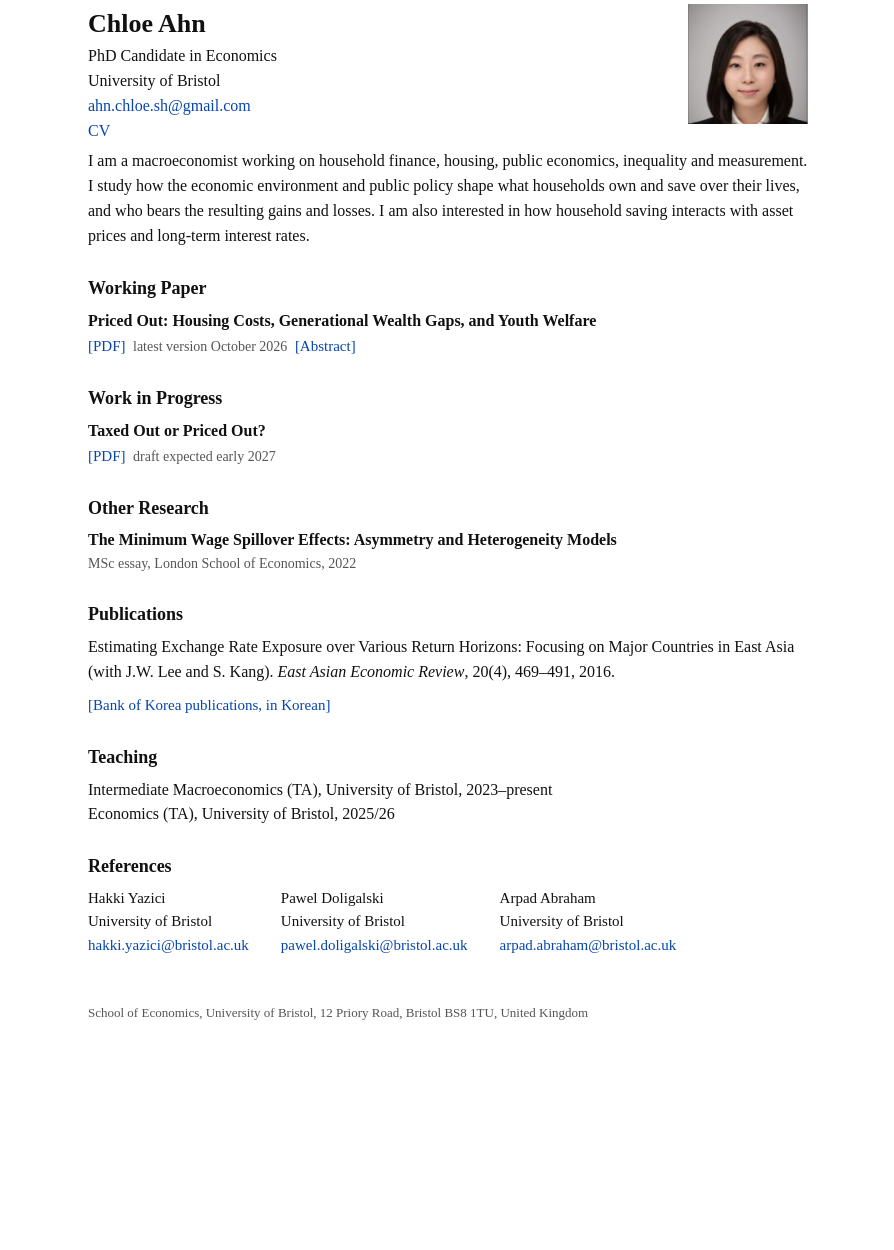
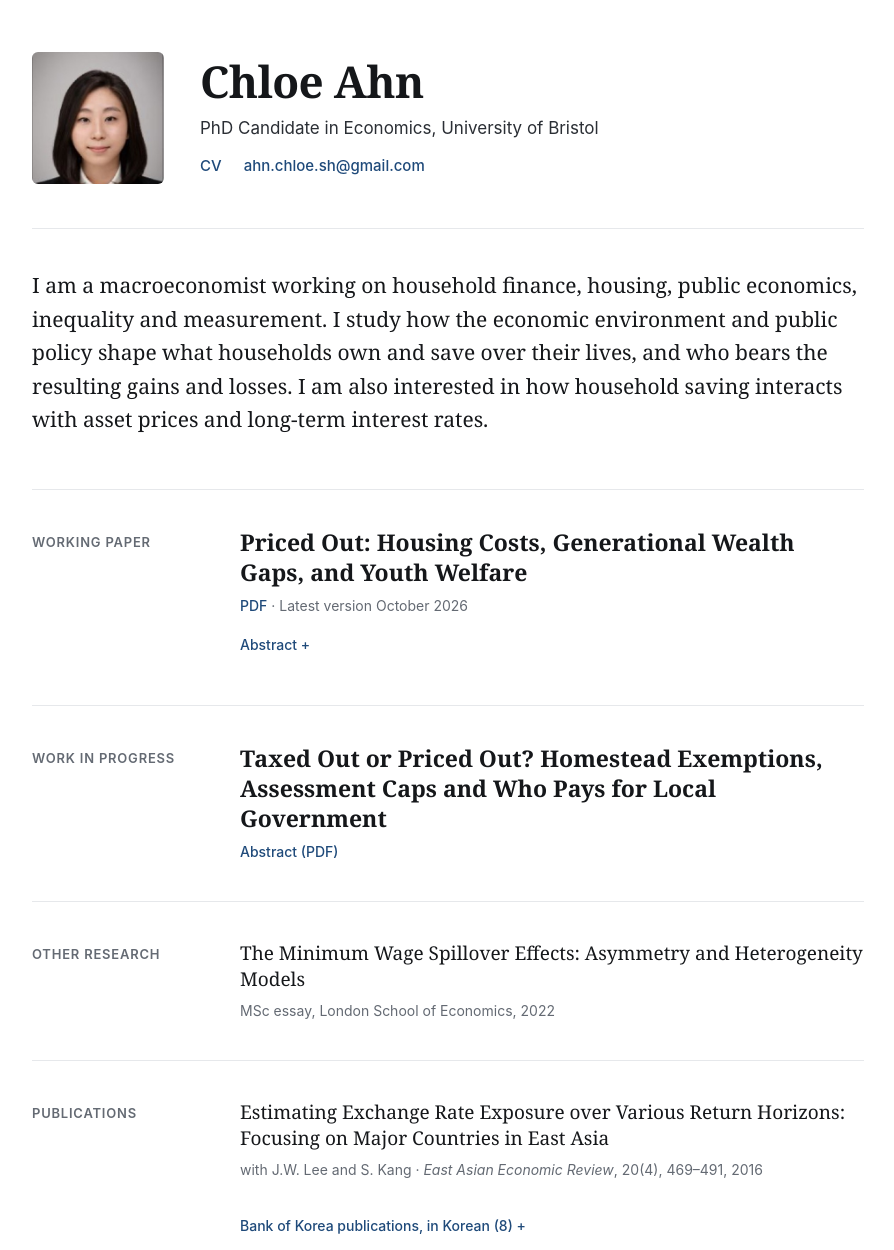
Before and after one commit to chloe-ahn/chloe-ahn.github.io, a plain HTML site: page index.html in a window 1280 px wide. Shown: the part 36-1286 px from the top of the page, without its empty margins (192-1086 px from the left). Before the commit the page ends 1129 px from the top, so only its background shows below. Drawn offline with Linux system fonts and the light colour scheme; a web font is replaced by a local one.

Commit message:
Add files via upload

```diff
--- a/index.html
+++ b/index.html
@@ -5,64 +5,125 @@
 <meta name="viewport" content="width=device-width, initial-scale=1">
 <title>Chloe Ahn</title>
 <style>
-body{margin:0;background:#fff;color:#111;font:16px/1.55 "Times New Roman",Times,serif}
-.page{max-width:720px;margin:0 auto;padding:40px 18px 60px}
-.top{overflow:hidden;margin-bottom:6px}
-.top img{float:right;width:120px;margin:0 0 10px 20px}
-.name{font-size:26px;font-weight:bold;margin:0 0 6px}
-.top p{margin:0}
-.links{margin-top:10px}
-a{color:#0645ad;text-decoration:none}
-a:hover{text-decoration:underline}
-h2{font-size:18px;margin:26px 0 6px}
-p{margin:0 0 10px}
-.t{font-weight:bold}
-.small{font-size:14px}
-.abs{font-size:15px;margin:4px 0 0}
-details summary{cursor:pointer;color:#0645ad;font-size:15px;list-style:none}
-details summary::-webkit-details-marker{display:none}
-ul{margin:4px 0 10px;padding-left:20px}
-li{margin:2px 0}
-table{border-collapse:collapse}
-td{vertical-align:top;padding:0 32px 6px 0;font-size:15px}
-.foot{margin-top:40px;font-size:13px;color:#555}
-@media (max-width:560px){.top img{width:96px}td{display:block;padding-bottom:10px}}
+@font-face{font-family:"Source Serif 4";src:url(files/fonts/source-serif-4-latin-400-normal.woff2) format("woff2");font-weight:400;font-style:normal;font-display:swap}
+@font-face{font-family:"Source Serif 4";src:url(files/fonts/source-serif-4-latin-400-italic.woff2) format("woff2");font-weight:400;font-style:italic;font-display:swap}
+@font-face{font-family:"Source Serif 4";src:url(files/fonts/source-serif-4-latin-500-normal.woff2) format("woff2");font-weight:500;font-style:normal;font-display:swap}
+@font-face{font-family:"Source Serif 4";src:url(files/fonts/source-serif-4-latin-600-normal.woff2) format("woff2");font-weight:600;font-style:normal;font-display:swap}
+@font-face{font-family:"Inter";src:url(files/fonts/inter-latin-400-normal.woff2) format("woff2");font-weight:400;font-style:normal;font-display:swap}
+@font-face{font-family:"Inter";src:url(files/fonts/inter-latin-400-italic.woff2) format("woff2");font-weight:400;font-style:italic;font-display:swap}
+@font-face{font-family:"Inter";src:url(files/fonts/inter-latin-500-normal.woff2) format("woff2");font-weight:500;font-style:normal;font-display:swap}
+@font-face{font-family:"Inter";src:url(files/fonts/inter-latin-600-normal.woff2) format("woff2");font-weight:600;font-style:normal;font-display:swap}
+
+:root{--ink:#15171A;--text:#2B2F35;--muted:#646A73;--line:#E6E8EB;--link:#1F4A7A;--link-hover:#122F52}
+*{box-sizing:border-box}
+body{margin:0;background:#fff;color:var(--text);font:16px/1.65 "Inter",system-ui,-apple-system,"Segoe UI",sans-serif}
+a{color:var(--link);text-decoration:none}
+a:hover{color:var(--link-hover);text-decoration:underline}
+.serif{font-family:"Source Serif 4",Georgia,"Times New Roman",serif}
+.page{max-width:880px;margin:0 auto;padding:88px 24px 56px}
+
+.top{display:flex;flex-wrap:wrap;align-items:center;gap:24px 36px;padding-bottom:44px}
+.top img{width:132px;height:132px;border-radius:6px;object-fit:cover;flex:0 0 auto}
+.top .who{flex:999 1 340px;min-width:0}
+h1{margin:0;font-weight:600;font-size:44px;line-height:1.1;letter-spacing:-.015em;color:var(--ink)}
+.role{margin:8px 0 0;font-size:17px}
+.links{display:flex;flex-wrap:wrap;gap:4px 22px;margin-top:12px;font-size:15px;font-weight:500}
+
+.intro{margin:0;padding:40px 0 52px;border-top:1px solid var(--line);font-size:21px;line-height:1.6;color:var(--ink)}
+
+section{display:flex;flex-wrap:wrap;gap:8px 40px;padding:38px 0;border-top:1px solid var(--line)}
+h2{flex:0 0 168px;margin:0;padding-top:4px;font-size:13px;font-weight:600;letter-spacing:.06em;text-transform:uppercase;color:var(--muted)}
+.body{flex:999 1 480px;min-width:0}
+.paper+.paper{margin-top:36px}
+.title{margin:0;font-weight:600;font-size:23px;line-height:1.3;color:var(--ink)}
+.title.sm{font-weight:500;font-size:19px;line-height:1.4}
+.meta{margin:6px 0 0;font-size:14px;color:var(--muted)}
+.meta a{font-weight:500}
+.abs{margin:16px 0 0;font-size:15.5px;line-height:1.7}
+
+details{margin-top:22px}
+.abs-toggle{margin-top:6px}
+.abs-toggle .abs{margin-top:4px}
+summary{cursor:pointer;list-style:none;display:inline-flex;align-items:center;min-height:44px;font-size:14px;font-weight:500;color:var(--link)}
+summary::-webkit-details-marker{display:none}
+summary::after{content:" +";white-space:pre}
+details[open] summary::after{content:" \2212"}
+.boks{margin:8px 0 0;padding:0;list-style:none;display:flex;flex-direction:column;gap:10px;font-size:14.5px;line-height:1.55}
+
+.row{display:flex;flex-wrap:wrap;justify-content:space-between;gap:0 16px}
+.row+.row{margin-top:8px}
+.row span:first-child{color:var(--ink)}
+.row span:last-child{font-size:14px;color:var(--muted)}
+
+.refs{display:grid;grid-template-columns:repeat(auto-fit,minmax(180px,1fr));gap:20px 16px;font-size:14px;line-height:1.55}
+.refs a{font-size:13px;overflow-wrap:anywhere}
+.refs p{margin:0}
+.refs .n{font-size:16px;font-weight:500;color:var(--ink)}
+.refs .a{color:var(--muted)}
+
+footer{margin-top:28px;padding-top:22px;border-top:1px solid var(--line);font-size:13px;color:var(--muted)}
+
+@media (max-width:560px){
+  .page{padding-top:48px}
+  h1{font-size:36px}
+  .intro{font-size:19px}
+  .top img{width:104px;height:104px}
+}
 </style>
 </head>
 <body>
 <div class="page">
 
-<div class="top">
+<header class="top">
   <img src="photo.jpg" alt="Chloe Ahn">
-<p class="name">Chloe Ahn</p>
-<p>PhD Candidate in Economics</p>
-<p>University of Bristol</p>
-<p><a href="mailto:ahn.chloe.sh@gmail.com">ahn.chloe.sh@gmail.com</a></p>
-<p class="links"><a href="files/Ahn_CV.pdf">CV</a></p>
+  <div class="who">
+    <h1 class="serif">Chloe Ahn</h1>
+    <p class="role">PhD Candidate in Economics, University of Bristol</p>
+    <nav class="links" aria-label="Links">
+      <a href="files/Ahn_CV.pdf">CV</a>
+      <a href="mailto:ahn.chloe.sh@gmail.com">ahn.chloe.sh@gmail.com</a>
+    </nav>
   </div>
+</header>
 
-<p>I am a macroeconomist working on household finance, housing, public economics, inequality and measurement. I study how the economic environment and public policy shape what households own and save over their lives, and who bears the resulting gains and losses. I am also interested in how household saving interacts with asset prices and long-term interest rates.</p>
+<p class="intro serif">I am a macroeconomist working on household finance, housing, public economics, inequality and measurement. I study how the economic environment and public policy shape what households own and save over their lives, and who bears the resulting gains and losses. I am also interested in how household saving interacts with asset prices and long-term interest rates.</p>
 
-<h2>Working Paper</h2>
-<p class="t" style="margin-bottom:2px">Priced Out: Housing Costs, Generational Wealth Gaps, and Youth Welfare</p>
-<details>
-<summary><a href="files/Ahn_JMP.pdf">[PDF]</a>&nbsp; <span class="small" style="color:#555">latest version October 2026</span>&nbsp; [Abstract]</summary>
+<section aria-labelledby="h-wp">
+  <h2 id="h-wp">Working Paper</h2>
+  <div class="body">
+    <p class="title serif">Priced Out: Housing Costs, Generational Wealth Gaps, and Youth Welfare</p>
+    <p class="meta"><a href="files/Ahn_JMP.pdf">PDF</a> · Latest version October 2026</p>
+    <details class="abs-toggle">
+      <summary>Abstract</summary>
       <p class="abs">Each US birth cohort from 1940 to 1980 has owned less housing than the one before it. In the Panel Study of Income Dynamics, ownership among household heads aged 25 to 34 fell from 53 percent in the 1940 cohort to 31 percent in the 1980 cohort. I estimate a life-cycle model of saving, tenure and housing quality on the 1940 cohort, then hold preferences fixed and let each later cohort face the house prices, interest rates and earnings of its own time. The changing environment alone produces a fall in ownership of about the size seen in the data. House prices account for the largest part of the ownership gap, while earnings account for somewhat more of the welfare loss, which falls hardest on households with low income and little wealth.</p>
     </details>
+  </div>
+</section>
 
-<h2>Work in Progress</h2>
-<p class="t" style="margin-bottom:2px">Taxed Out or Priced Out?</p>
-<p style="font-size:15px"><a href="files/Ahn_PropertyTax.pdf">[PDF]</a>&nbsp; <span class="small" style="color:#555">draft expected early 2027</span></p>
+<section aria-labelledby="h-wip">
+  <h2 id="h-wip">Work in Progress</h2>
+  <div class="body">
+    <p class="title serif"><a href="files/Ahn_PropertyTax.pdf" style="color:inherit">Taxed Out or Priced Out? Homestead Exemptions, Assessment Caps and Who Pays for Local Government</a></p>
+    <p class="meta"><a href="files/Ahn_PropertyTax.pdf">Abstract (PDF)</a></p>
+  </div>
+</section>
 
-<h2>Other Research</h2>
-<p class="t" style="margin-bottom:0">The Minimum Wage Spillover Effects: Asymmetry and Heterogeneity Models</p>
-<p class="small" style="color:#555">MSc essay, London School of Economics, 2022</p>
+<section aria-labelledby="h-other">
+  <h2 id="h-other">Other Research</h2>
+  <div class="body">
+    <p class="title sm serif">The Minimum Wage Spillover Effects: Asymmetry and Heterogeneity Models</p>
+    <p class="meta">MSc essay, London School of Economics, 2022</p>
+  </div>
+</section>
 
-<h2>Publications</h2>
-<p>Estimating Exchange Rate Exposure over Various Return Horizons: Focusing on Major Countries in East Asia (with J.W. Lee and S. Kang). <i>East Asian Economic Review</i>, 20(4), 469&ndash;491, 2016.</p>
+<section aria-labelledby="h-pub">
+  <h2 id="h-pub">Publications</h2>
+  <div class="body">
+    <p class="title sm serif">Estimating Exchange Rate Exposure over Various Return Horizons: Focusing on Major Countries in East Asia</p>
+    <p class="meta">with J.W. Lee and S. Kang · <i>East Asian Economic Review</i>, 20(4), 469–491, 2016</p>
     <details>
-<summary>[Bank of Korea publications, in Korean]</summary>
-<ul class="small">
+      <summary>Bank of Korea publications, in Korean (8)</summary>
+      <ul class="boks">
         <li>The Determinants of FDI and Suggestions of Recent Changes in Korea (with Park et al.). <i>Economic Analysis</i>, 2015.</li>
         <li>The Influence of Domestic R&amp;D Expenditures on Productivity, Investment and Employment in Manufacturing (with M.K. Son). <i>Monthly Bulletin</i>, 2015.</li>
         <li>Causes of the Decline in Korea's Business Cycle Volatility and Implications (with Kang et al.). <i>BOK Issue Note</i> 2014-13.</li>
@@ -73,19 +134,28 @@ td{vertical-align:top;padding:0 32px 6px 0;font-size:15px}
         <li>The Surge in China's Coal Imports: Background and Implications. <i>International Economic Information</i>, 2012.</li>
       </ul>
     </details>
+  </div>
+</section>
 
-<h2>Teaching</h2>
-<p>Intermediate Macroeconomics (TA), University of Bristol, 2023&ndash;present<br>
-Economics (TA), University of Bristol, 2025/26</p>
+<section aria-labelledby="h-teach">
+  <h2 id="h-teach">Teaching</h2>
+  <div class="body">
+    <div class="row"><span>Intermediate Macroeconomics (TA), University of Bristol</span><span>2023–present</span></div>
+    <div class="row"><span>Economics (TA), University of Bristol</span><span>2025/26</span></div>
+  </div>
+</section>
 
-<h2>References</h2>
-<table><tr>
-<td>Hakki Yazici<br>University of Bristol<br><a href="mailto:hakki.yazici@bristol.ac.uk">hakki.yazici@bristol.ac.uk</a></td>
-<td>Pawel Doligalski<br>University of Bristol<br><a href="mailto:pawel.doligalski@bristol.ac.uk">pawel.doligalski@bristol.ac.uk</a></td>
-<td>Arpad Abraham<br>University of Bristol<br><a href="mailto:arpad.abraham@bristol.ac.uk">arpad.abraham@bristol.ac.uk</a></td>
-</tr></table>
+<section aria-labelledby="h-ref">
+  <h2 id="h-ref">References</h2>
+  <div class="body refs">
+    <div><p class="n">Hakki Yazici</p><p class="a">University of Bristol</p><a href="mailto:hakki.yazici@bristol.ac.uk">hakki.yazici@bristol.ac.uk</a></div>
+    <div><p class="n">Pawel Doligalski</p><p class="a">University of Bristol</p><a href="mailto:pawel.doligalski@bristol.ac.uk">pawel.doligalski@bristol.ac.uk</a></div>
+    <div><p class="n">Arpad Abraham</p><p class="a">University of Bristol</p><a href="mailto:arpad.abraham@bristol.ac.uk">arpad.abraham@bristol.ac.uk</a></div>
+  </div>
+</section>
 
-<p class="foot">School of Economics, University of Bristol, 12 Priory Road, Bristol BS8 1TU, United Kingdom</p>
+<footer>School of Economics, University of Bristol, 12 Priory Road, Bristol BS8 1TU, United Kingdom</footer>
+
 </div>
 </body>
 </html>
```
Lines whose indentation alone changed are shown as unchanged.
